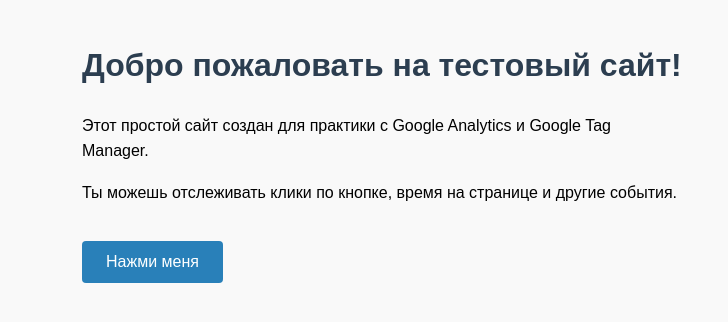
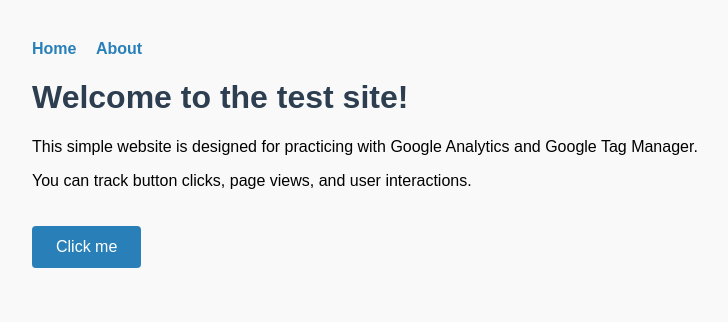
Before and after one commit to poziiiii/my-test-site, a plain HTML site: page index.html in a window 1280 px wide. Shown: the whole page, without its empty margins (258-986 px from the left). Drawn offline with Linux system fonts and the light colour scheme.

Commit message:
Update index.html

```diff
--- a/index.html
+++ b/index.html
@@ -1,9 +1,9 @@
 <!DOCTYPE html>
-<html lang="ru">
+<html lang="en">
 <head>
   <meta charset="UTF-8" />
   <meta name="viewport" content="width=device-width, initial-scale=1" />
-    <title>Тестовый сайт для Google Analytics</title>
+  <title>Test Site for Google Analytics</title>
 
   <!-- Google Tag Manager -->
   <script>
@@ -15,27 +15,37 @@
   </script>
   <!-- End Google Tag Manager -->
 
-    <!-- Google tag (gtag.js) -->
+  <!-- Google Analytics -->
   <script async src="https://www.googletagmanager.com/gtag/js?id=G-3N84DLG3XE"></script>
   <script>
     window.dataLayer = window.dataLayer || [];
     function gtag(){dataLayer.push(arguments);}
     gtag('js', new Date());
-
     gtag('config', 'G-3N84DLG3XE');
   </script>
 
   <style>
     body {
       font-family: Arial, sans-serif;
-            max-width: 600px;
+      max-width: 700px;
       margin: 40px auto;
       padding: 0 20px;
-            line-height: 1.6;
       background: #f9f9f9;
     }
     h1 {
       color: #2c3e50;
+    }
+    nav {
+      margin-bottom: 20px;
+    }
+    nav a {
+      margin-right: 15px;
+      text-decoration: none;
+      color: #2980b9;
+      font-weight: bold;
+    }
+    .hidden {
+      display: none;
     }
     button {
       background-color: #2980b9;
@@ -61,24 +71,53 @@
   </noscript>
   <!-- End Google Tag Manager (noscript) -->
 
-    <h1>Добро пожаловать на тестовый сайт!</h1>
-    <p>Этот простой сайт создан для практики с Google Analytics и Google Tag Manager.</p>
-    <p>Ты можешь отслеживать клики по кнопке, время на странице и другие события.</p>
+  <nav>
+    <a href="#" onclick="showPage('home')">Home</a>
+    <a href="#" onclick="showPage('about')">About</a>
+  </nav>
 
-    <button id="actionBtn">Нажми меня</button>
+  <div id="home">
+    <h1>Welcome to the test site!</h1>
+    <p>This simple website is designed for practicing with Google Analytics and Google Tag Manager.</p>
+    <p>You can track button clicks, page views, and user interactions.</p>
+    <button id="homeButton">Click me</button>
+  </div>
+
+  <div id="about" class="hidden">
+    <h1>About This Project</h1>
+    <p>This section simulates a second page. You can track page navigation and actions here too.</p>
+    <button id="aboutButton">Say Hello</button>
+  </div>
 
   <script>
-        // Пример: отправка события при клике на кнопку
-        document.getElementById('actionBtn').addEventListener('click', function() {
-            console.log('Кнопка нажата');
+    // Handle navigation
+    function showPage(page) {
+      document.getElementById('home').classList.add('hidden');
+      document.getElementById('about').classList.add('hidden');
+      document.getElementById(page).classList.remove('hidden');
 
-            // Здесь можно добавить код отправки события в Google Analytics или GTM
-            /*
-            gtag('event', 'button_click', {
-              'event_category': 'engagement',
-              'event_label': 'actionBtn'
+      // Track virtual pageview
+      gtag('event', 'page_view', {
+        page_title: page === 'home' ? 'Home' : 'About',
+        page_path: '/' + page
       });
-            */
+    }
+
+    // Track button click events
+    document.getElementById('homeButton').addEventListener('click', function() {
+      console.log('Home button clicked');
+      gtag('event', 'click', {
+        event_category: 'button',
+        event_label: 'home_button'
+      });
+    });
+
+    document.getElementById('aboutButton').addEventListener('click', function() {
+      console.log('About button clicked');
+      gtag('event', 'click', {
+        event_category: 'button',
+        event_label: 'about_button'
+      });
     });
   </script>
 </body>
```
Lines whose indentation alone changed are shown as unchanged.
